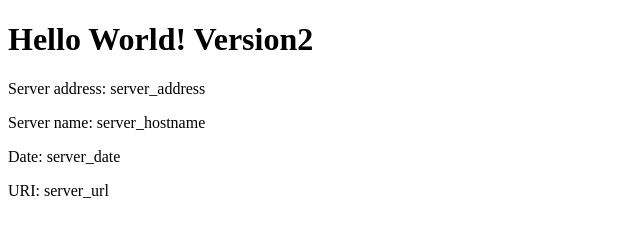
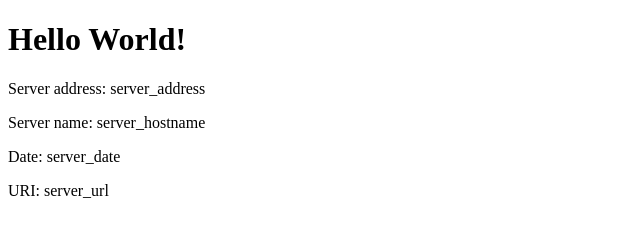
Before and after one commit to ljhmir/eks-exmaple, a plain HTML site: page src/index.html in a window 1280 px wide. Shown: the whole page, without its empty margins (0-640 px from the left). Drawn offline with Linux system fonts and the light colour scheme.

Commit message:
Revert "v2 Updating home page"
This reverts commit 9b55a808a47b3483bbb96934172ac098719fc81b.

```diff
--- a/src/index.html
+++ b/src/index.html
@@ -1,12 +1,12 @@
 <!DOCTYPE html>
 <html>
 <head>
-  <title>Hello World Verions 2</title>
+  <title>Hello World</title>
 </head>
 
 <body>
 <div class="info">
-<h1>Hello World! Version2</h1>
+<h1>Hello World!</h1>
 <p><span>Server&nbsp;address:</span> <span>server_address</span></p>
 <p><span>Server&nbsp;name:</span> <span>server_hostname</span></p>
 <p class="smaller"><span>Date:</span> <span>server_date</span></p>
```
